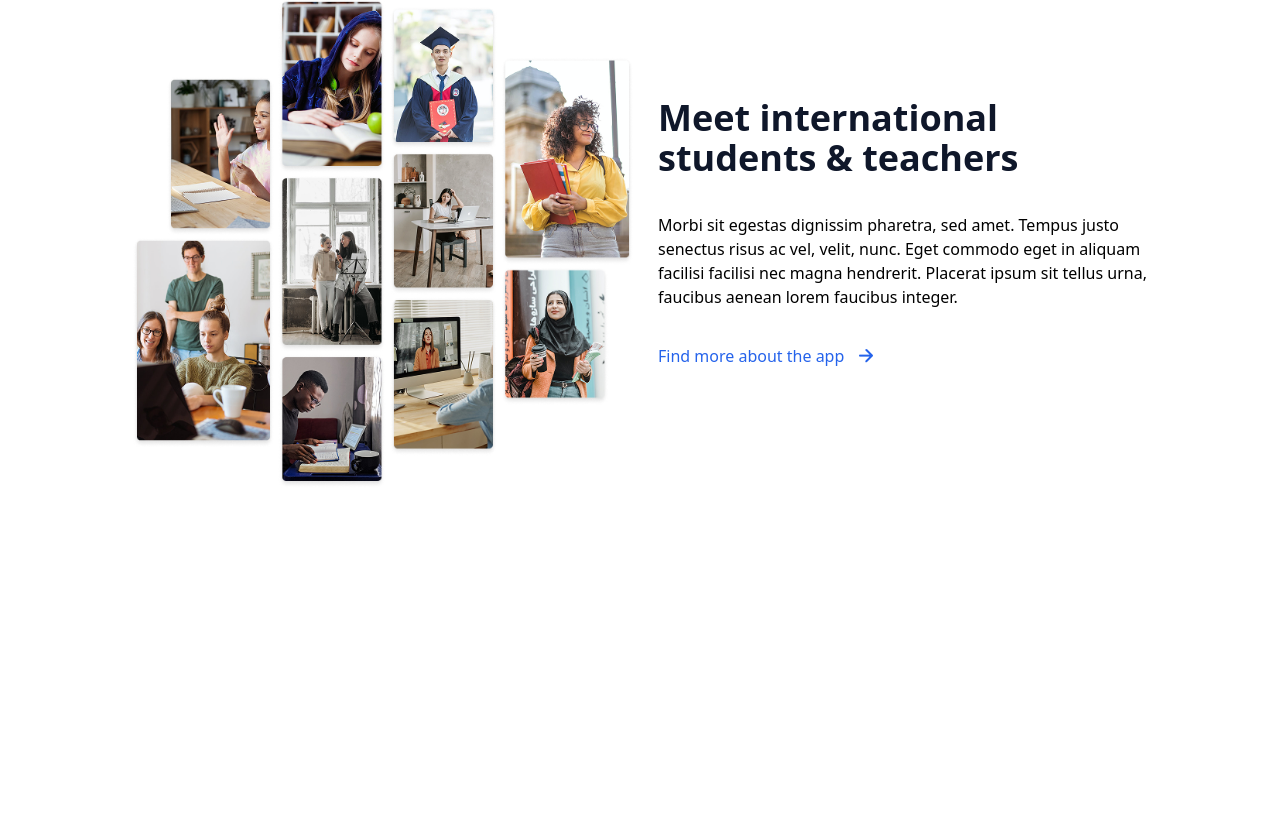
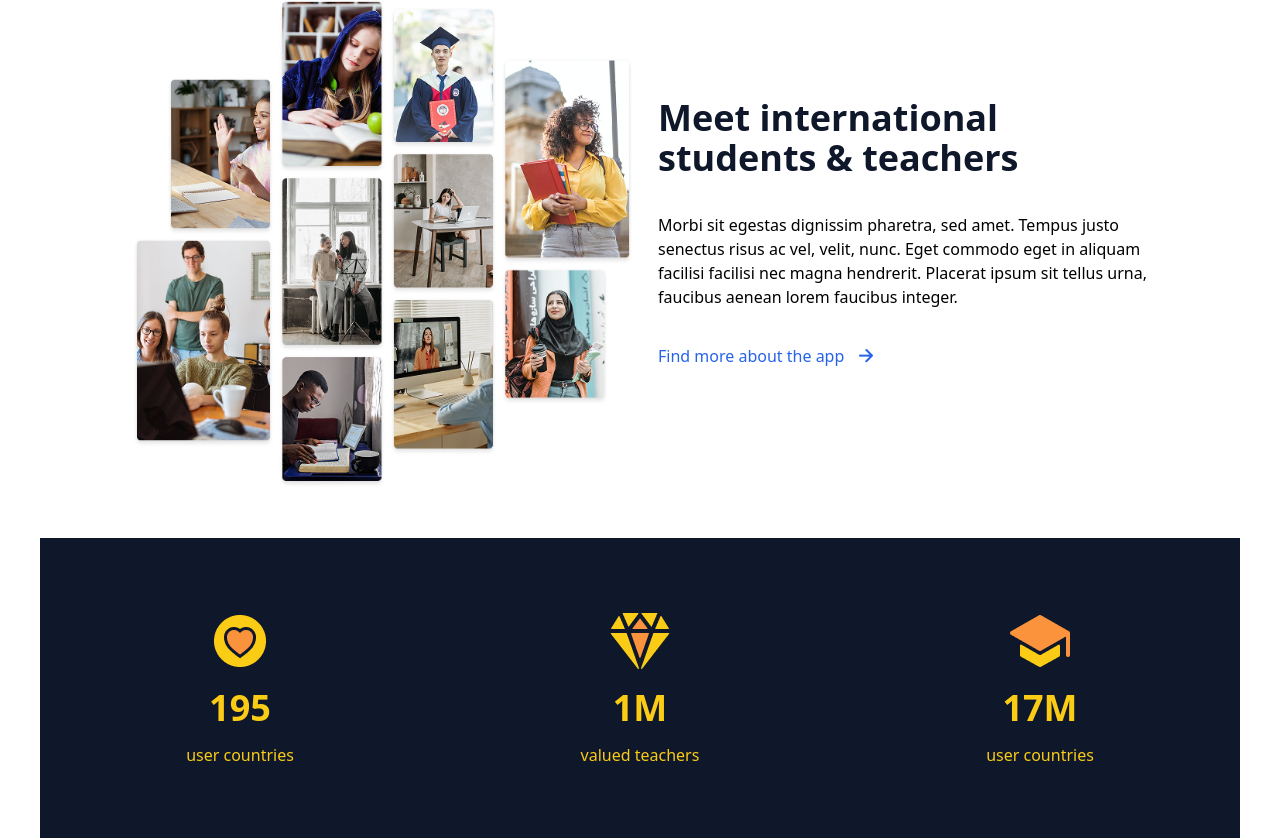
Before and after one commit to jurabeksayfiddinov1010-collab/ZZ03, a website: page index.html in a window 1280 px wide. Shown: the part 1884-2722 px from the top of the page. Before the commit the page ends 2372 px from the top, so only its background shows below. Drawn offline with Linux system fonts and the light colour scheme.

Commit message:
section #5

```diff
--- a/index.html
+++ b/index.html
@@ -78,7 +78,23 @@
                       </div>
                       <img class="lg:w-[500px] w-[350px] lg:m-0 m-auto" src="./image/Col.png" alt="">
                 </section>
-
+                <section class="w-[100%] bg-[#0F172A] lg:h-[300px] h-[500px] mt-[50px] flex justify-around items-center lg:flex-row flex-col">
+                    <div class="w-[300px] flex flex-col gap-[15px] items-center">
+                        <img src="./image/Icon.png" alt="">
+                        <p class="text-[#FACC15] text-4xl font-bold">195</p>
+                        <p class="text-[#FACC15]">user countries</p>
+                    </div>
+                    <div class="w-[300px] flex flex-col gap-[15px] items-center">
+                        <img src="./image/Icon (1).png" alt="">
+                        <p class="text-[#FACC15] text-4xl font-bold">1M</p>
+                        <p class="text-[#FACC15]">valued teachers</p>
+                    </div>
+                    <div class="w-[300px] flex flex-col gap-[15px] items-center">
+                        <img src="./image/Icon (2).png" alt="">
+                        <p class="text-[#FACC15] text-4xl font-bold">17M</p>
+                        <p class="text-[#FACC15]">user countries</p>
+                    </div>
+                </section>
             </main>
 </body>
 </html>
```
Also changed, not shown: image/Icon (1).png (added), image/Icon (2).png (added), image/Icon.png (added), src/output.css.
